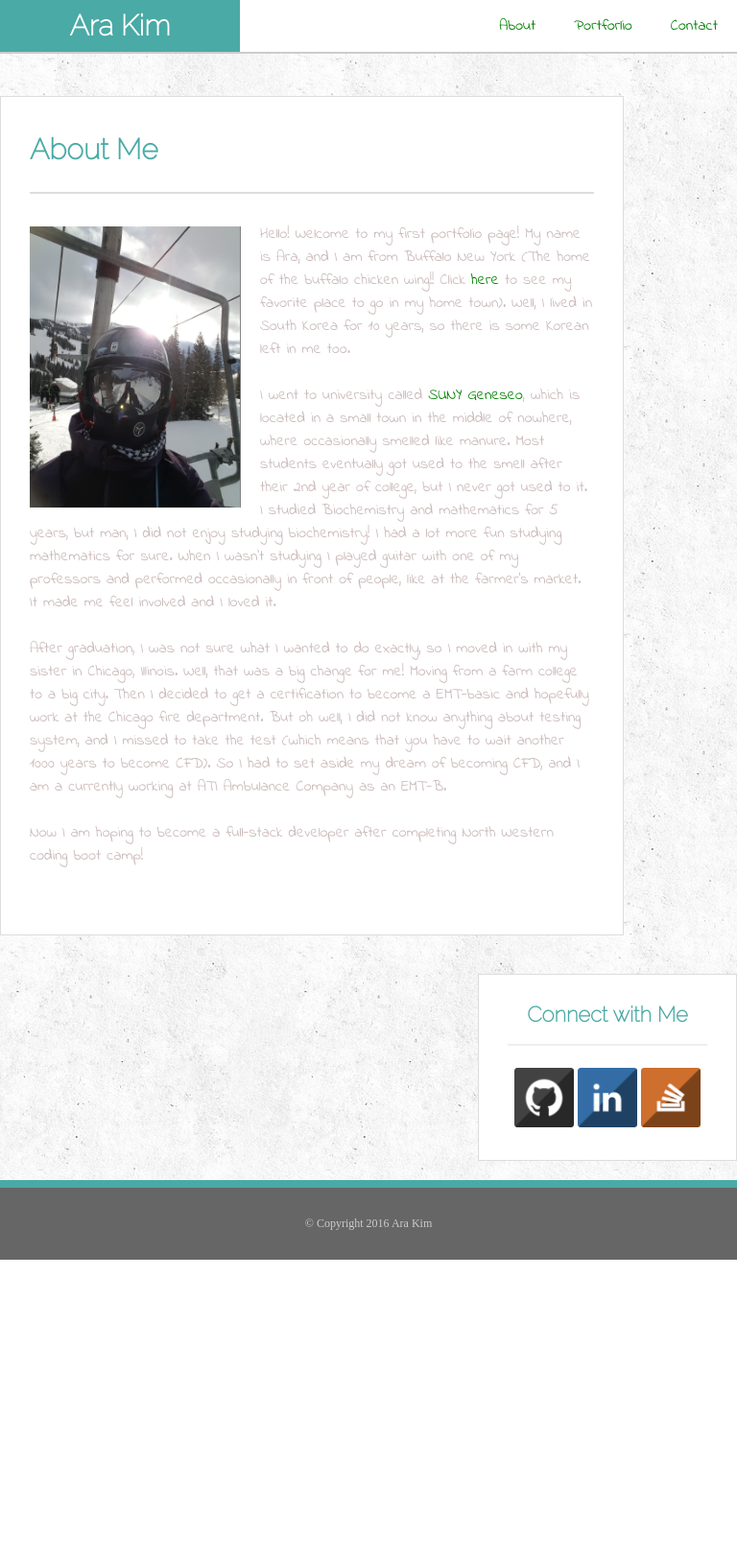
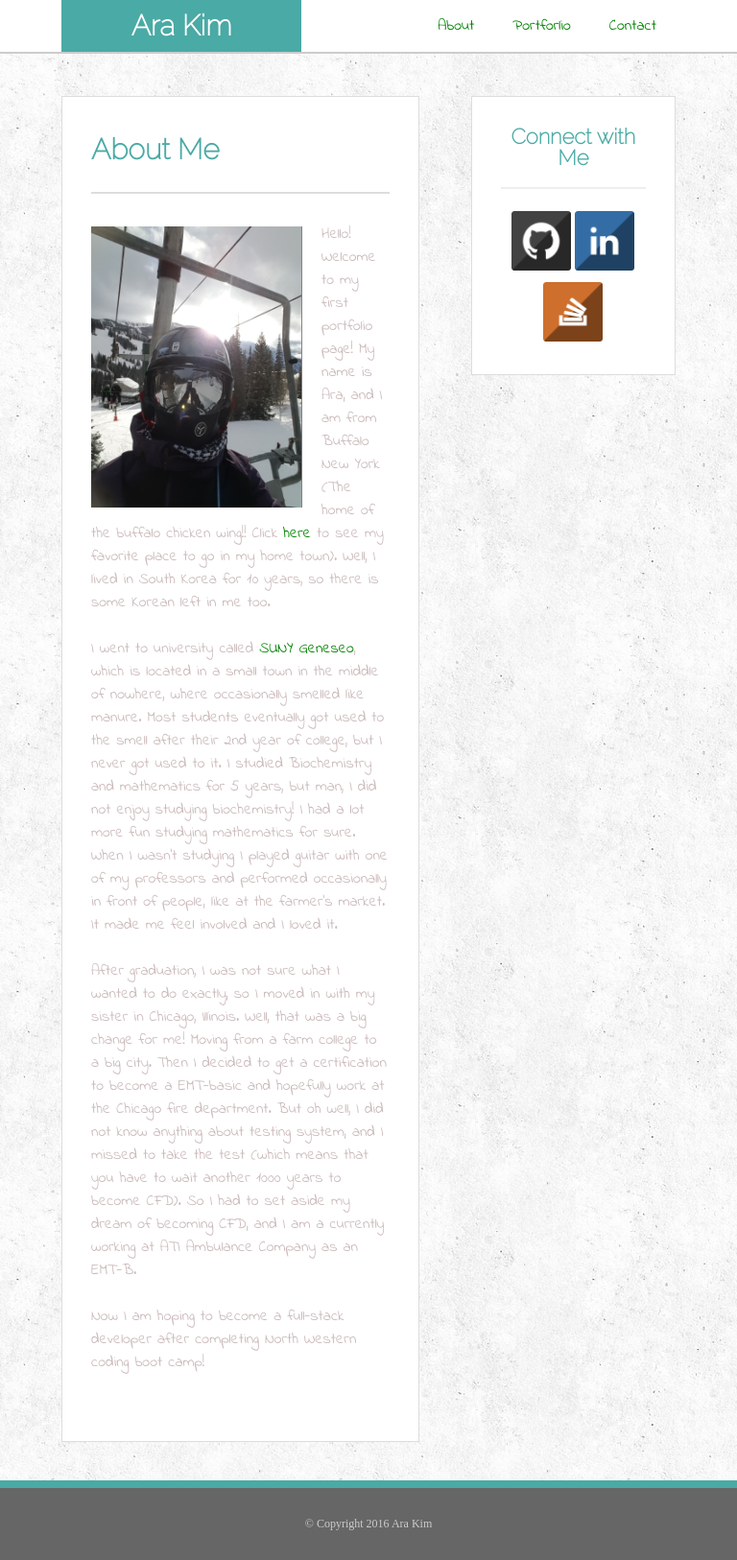
Before and after one commit to Arakim44/Responsive-Portfolio, a PHP site: page / in a window 768 px wide. Shown: the whole page at 96% size. Before the commit the page ends 1313 px from the top, so only its background shows below. Run offline with PHP 8.4, Linux system fonts and the light colour scheme.

Commit message:
Responsive working

```diff
--- a/assets/css/index.css
+++ b/assets/css/index.css
@@ -168,8 +168,9 @@ li a:active{
   background: #fff;
   padding: 30px;
   margin: 0 0 40px 0;
-  width: 100%;
-  max-width: 650px;
+  width: 650px;
+  /*width: 100%;*/
+  /*max-width: 650px;*/
   float: left;
   border: 1px solid #ddd;
 }
@@ -191,8 +192,9 @@ li a:active{
 .sidebar{
   background: #fff;
   padding: 30px;
-  width: 100%;
-  max-width: 270px;
+  width: 270px;
+  /*width: 100%;*/
+  /*max-width: 270px;*/
   float: right;
   border: 1px solid #ddd;
   margin-bottom: 20px;
@@ -240,9 +242,69 @@ footer {
 /*Media query*/
 
 
+/* For mobile phones: */
+[class*="col-"] {
+    /*width: 100%;*/
+}
 
-@media only screen and (max-width: 768px) {
-    body {
-        background-color: lightblue;
-    }
+@media only screen and (max-width: 650px) {
+     /*For tablets: */
+     .col-1 {width: 8.33%;}
+     .col-2 {width: 16.66%;}
+     .col-3 {width: 25%;}
+     .col-4 {width: 33.33%;}
+     .col-5 {width: 41.66%;}
+     .col-6 {width: 50%;}
+     .col-7 {width: 58.33%;}
+     .col-8 {width: 66.66%;}
+     .col-9 {width: 75%;}
+     .col-10 {width: 83.33%;}
+     .col-11 {width: 91.66%;}
+     .col-12 {width: 100%;}
 }
+
+@media only screen and (min-width: 640px) and (max-width: 768px) {
+     /*For tablets: */
+     .col-s-1 {width: 8.33%;}
+     .col-s-2 {width: 16.66%;}
+     .col-s-3 {width: 25%;}
+     .col-s-4 {width: 33.33%;}
+     .col-s-5 {width: 41.66%;}
+     .col-s-6 {width: 50%;}
+     .col-s-7 {width: 58.33%;}
+     .col-s-8 {width: 66.66%;}
+     .col-s-9 {width: 75%;}
+     .col-s-10 {width: 83.33%;}
+     .col-s-11 {width: 91.66%;}
+     .col-s-12 {width: 100%;}
+}
+@media only screen and (min-width: 768px)  and (max-width: 980px) {
+     /*For desktop: */
+     .col-m-1 {width: 8.33%;}
+     .col-m-2 {width: 16.66%;}
+     .col-m-3 {width: 25%;}
+     .col-m-4 {width: 33.33%;}
+     .col-m-5 {width: 41.66%;}
+     .col-m-6 {width: 50%;}
+     .col-m-7 {width: 58.33%;}
+     .col-m-8 {width: 66.66%;}
+     .col-m-9 {width: 75%;}
+     .col-m-10 {width: 83.33%;}
+     .col-m-11 {width: 91.66%;}
+     .col-m-12 {width: 100%;}
+}
+/*
+@media only screen (min-width: 980px) {
+     /*For desktop: */
+    /*.col-l-1 {width: 8.33%;}
+    .col-l-2 {width: 16.66%;}
+    .col-l-3 {width: 25%;}
+    .col-l-4 {width: 33.33%;}
+    .col-l-5 {width: 41.66%;}
+    .col-l-6 {width: 50%;}
+    .col-l-7 {width: 58.33%;}
+    .col-l-8 {width: 66.66%;}
+    .col-l-9 {width: 75%;}
+    .col-l-10 {width: 83.33%;}
+    .col-l-11 {width: 91.66%;}
+}*/*/
--- a/index.html
+++ b/index.html
@@ -1,7 +1,7 @@
 <!DOCTYPE html>
 <html>
 <head>
-    <meta charset="utf-8">
+    <meta charset="utf-8" name="viewport" content="width=device-width, initial-scale=1.0">
     <title>Ara's Protforlio</title>
     <!--<link rel="stylesheet"  type="text/css" href="assets/css/reset.css"> -->
     <link href="https://fonts.googleapis.com/css?family=Cormorant+Garamond|Homemade+Apple|Indie+Flower|Raleway:100|Rock+Salt|Slabo+27px" rel="stylesheet">
@@ -9,8 +9,8 @@
 </head>
 <body>
 
-    <header id="masthead">
-      <div class="container">
+    <header id="masthead" >
+      <div class="container col-m-10">
         <a href="index.html" id="logo">Ara Kim</a>
         <ul>
             <li><a href="contact.html">Contact</a></li>
@@ -21,8 +21,8 @@
       </div>
     </header>
 
-    <div id="main-container" class="container">
-      <section class="main-section" >
+    <div id="main-container" class="container col-m-10">
+      <section class="main-section col-m-7">
           <h1>About Me</h1>
 
           <img id="bio-image" src="assets/images/ara1.jpg" alt="Ara Kim" />
@@ -34,9 +34,9 @@
            Now I am hoping to become a full-stack developer after completing North Western coding boot camp! </p>
         </section>
 
-        <section class="sidebar">
+        <section class="sidebar col-m-4 col-s-12">
           <div>
-              <h2>Connect with Me </h2>
+              <h2>Connect with Me</h2>
 
               <a href="https://github.com/Arakim44" target="_blank">
                 <img class="social" src="assets/images/github.jpg" alt="github" /></a>
```
